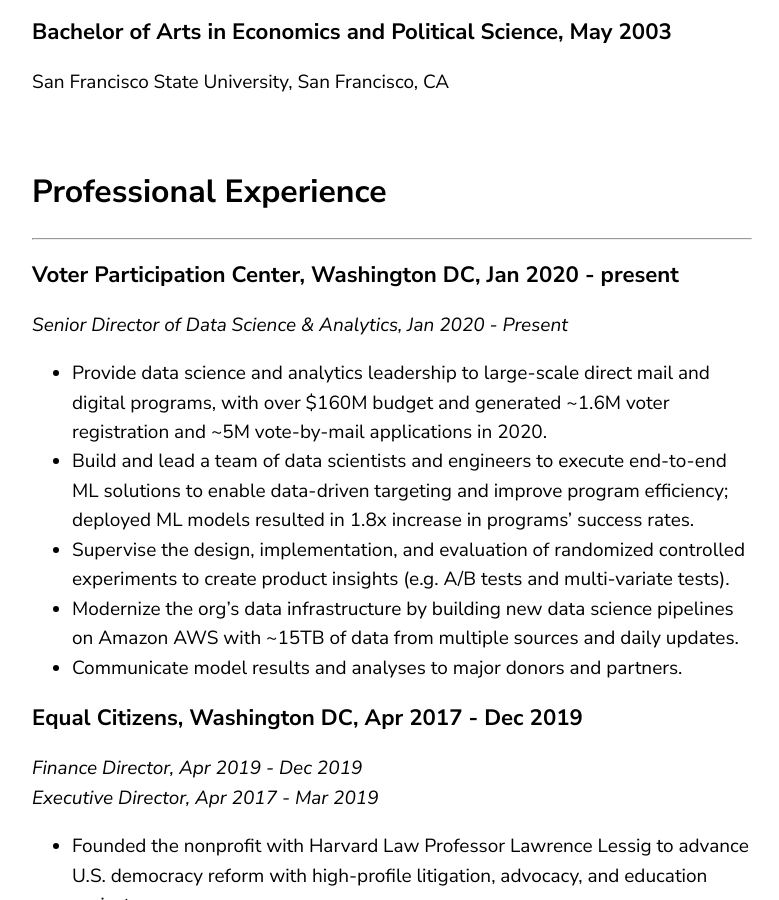
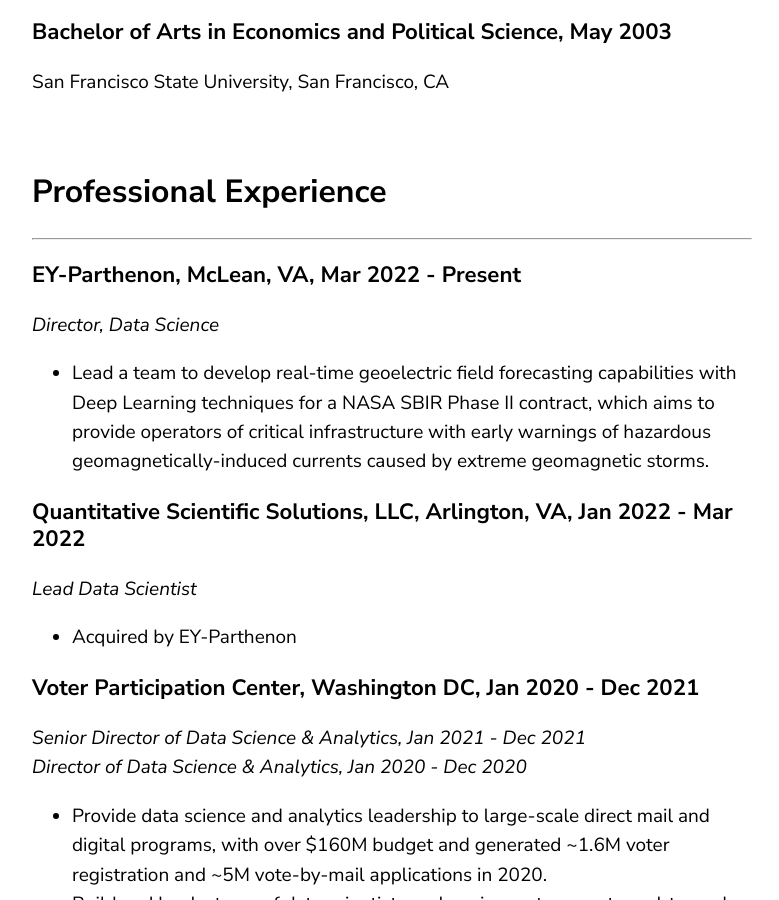
Before and after one commit to phoebetwong/phoebetwong.github.io, a Jekyll site: the page built from resume.md, in a window 1280 px wide and 900 px high, scrolled down 1496 px. Shown: the whole window, without its empty margins (68-847 px from the left). Built offline with Jekyll 4.4.1, drawn with Linux system fonts in a browser that asks for light colours; a script that is not in the unit is left out.

Commit message:
may 2022 updates

```diff
--- a/resume.md
+++ b/resume.md
@@ -33,8 +33,19 @@
 <br>
 ## Professional Experience
 ---
-### Voter Participation Center, Washington DC, Jan 2020 - present
-*Senior Director of Data Science & Analytics, Jan 2020 - Present*<br>
+### EY-Parthenon, McLean, VA, Mar 2022 - Present
+*Director, Data Science*<br>
+- Lead a team to develop real-time geoelectric field forecasting capabilities with Deep Learning techniques for a NASA SBIR Phase II contract, which aims to provide operators of critical infrastructure with early warnings of hazardous geomagnetically-induced currents caused by extreme geomagnetic storms.
+<br>
+
+### Quantitative Scientific Solutions, LLC, Arlington, VA, Jan 2022 - Mar 2022
+*Lead Data Scientist*<br>
+- Acquired by EY-Parthenon
+<br>
+
+### Voter Participation Center, Washington DC, Jan 2020 - Dec 2021
+*Senior Director of Data Science & Analytics, Jan 2021 - Dec 2021*<br>
+*Director of Data Science & Analytics, Jan 2020 - Dec 2020*
 - Provide data science and analytics leadership to large-scale direct mail and digital programs, with over $160M budget and generated ~1.6M voter registration and ~5M vote-by-mail applications in 2020.
 - Build and lead a team of data scientists and engineers to execute end-to-end ML solutions to enable data-driven targeting and improve program efficiency; deployed ML models resulted in 1.8x increase in programs’ success rates.
 - Supervise the design, implementation, and evaluation of randomized controlled experiments to create product insights (e.g. A/B tests and multi-variate tests).
```
Also changed, not shown: about.html (+7 -5 lines), index.html (+7 -5 lines), 1 other file.
